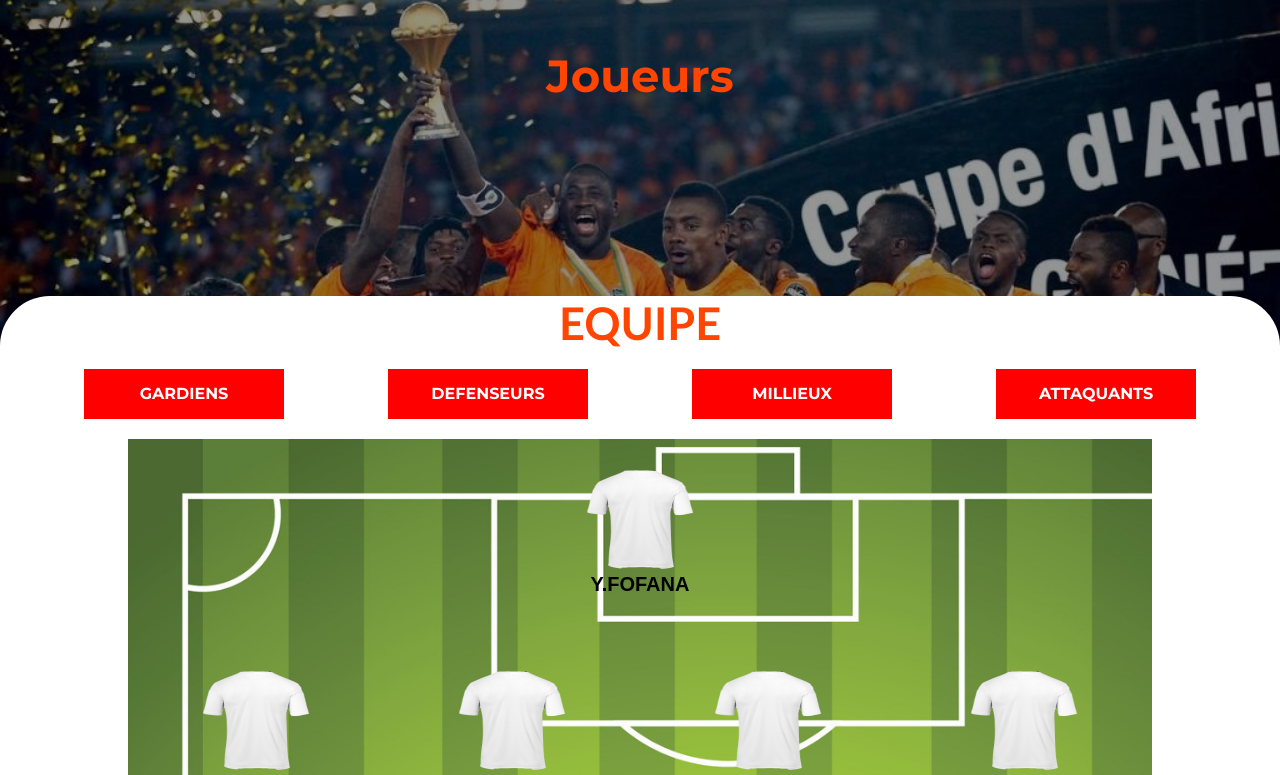
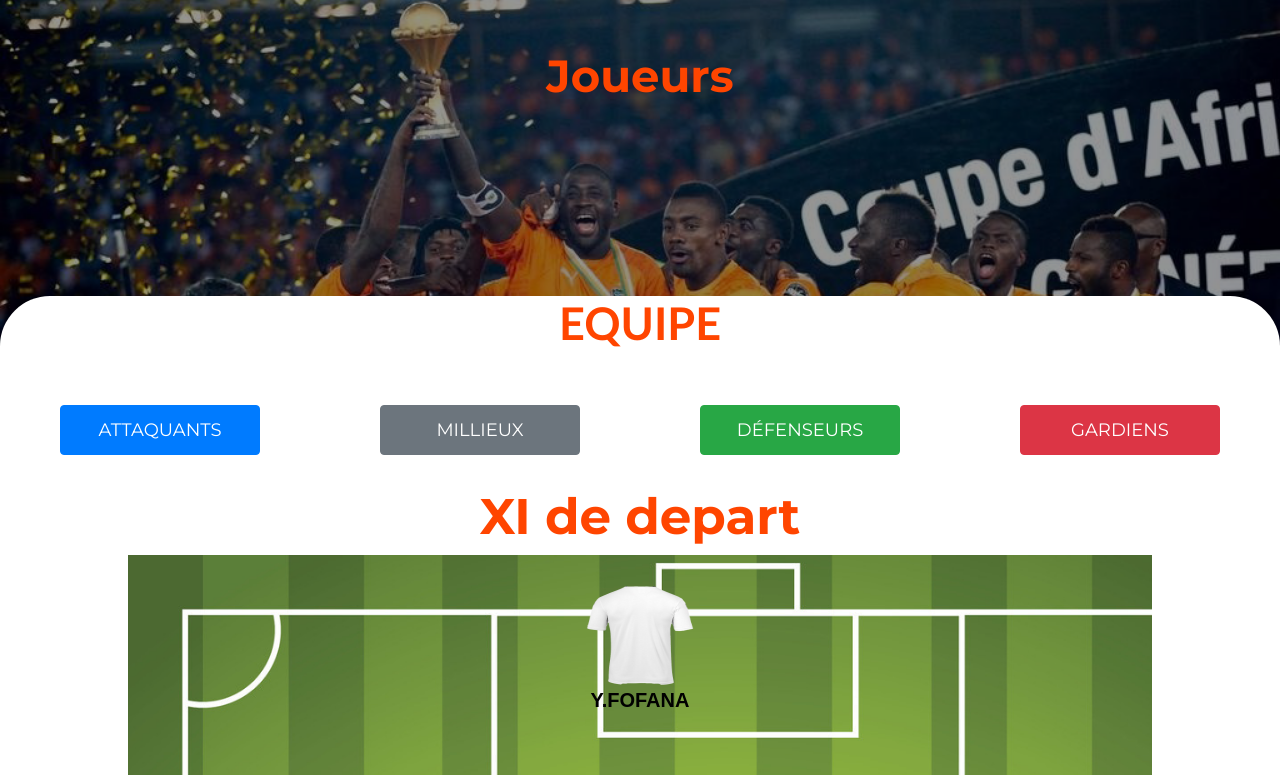
Before and after one commit to Fatimadiab1/ProjetEl-phant, a PHP site: page /joueurs-accueil.php in a window 1280 px wide. Shown: the part 142-917 px from the top of the page. Run offline with PHP 8.4, Linux system fonts and the light colour scheme; some libraries are stand-ins or nearby versions.

Commit message:
modification de la page joueurs

```diff
--- a/Projet-elephants/joueurs-accueil.php
+++ b/Projet-elephants/joueurs-accueil.php
@@ -63,6 +63,42 @@
     a:hover{
         color: white;
     }
+
+    .btn {
+    transition: transform 0.2s; /* Animation lors du hover */
+}
+
+.btn:hover {
+    transform: scale(1.1); /* Agrandissement au survol */
+}
+
+
+.grid-container {
+            display: grid;
+            grid-template-columns: repeat(2, 1fr); /* 2 colonnes pour les petits écrans */
+            gap: 50px;
+        }
+
+        @media (min-width: 768px) {
+            .grid-container {
+                grid-template-columns: repeat(3, 1fr); /* 3 colonnes pour les écrans moyens */
+            }
+        }
+
+        @media (min-width: 992px) {
+            .grid-container {
+                grid-template-columns: repeat(4, 1fr); /* 4 colonnes pour les grands écrans */
+            }
+        }
+
+        .grid-container a {
+          text-decoration: none;
+          color: orangered;
+        }
+        .grid-container a:hover{
+          color: gray;
+
+        }
   </style>
 </head>
 <body>
@@ -74,13 +110,81 @@
 
 
 
-  <div  class="buttom" style="display: flex; justify-content: space-evenly; ">
+  <div class="containerr mt-5">
+    <div class="text-center mb-4 d-flex flex-wrap justify-content-around" style="width: 100%;">
+      <button class="btn btn-primary m-2" data-toggle="collapse" data-target="#section1" style="font-size: 18px;">ATTAQUANTS</button>
+      <button class="btn btn-secondary m-2" data-toggle="collapse" data-target="#section2" style="font-size: 18px;">MILLIEUX</button>
+      <button class="btn btn-success m-2" data-toggle="collapse" data-target="#section3" style="font-size: 18px;">DÉFENSEURS</button>
+      <button class="btn btn-danger m-2" data-toggle="collapse" data-target="#section4" style="font-size: 18px;">GARDIENS</button>
+  </div>
 
-    <button><b>GARDIENS</b></button>
-    <button><b>DEFENSEURS</b></button>
-    <button><b>MILLIEUX</b></button>
-    <button><b>ATTAQUANTS</b></button>
+
+
+
+    <div class="containerr mt-3">
+      <div class="grid-container">
+          <div id="section1" class="collapse">
+              <div class="card card-body mb-3">
+                  <ul class="list-unstyled text-center" style="color: orangered;">
+                      <li><a href="#">S.HALLER</a></li>
+                      <li><a href="#">J.KRASSO</a></li>
+                      <li><a href="#">S.ADINGRA</a></li>
+                      <li><a href="#">J.BOGA</a></li>
+                      <li><a href="#">J.BAMBA</a></li>
+                      <li><a href="#">N.PEPE</a></li>
+                      <li><a href="#">K.KONATE</a></li>
+                      <li><a href="details-max.php">M.GRADEL</a></li>
+                      <li><a href="#">O.DIAKITE</a></li>
+                      <li><a href="#">K.CHRISTAN</a></li>
+                  </ul>
+              </div>
+          </div>
+
+          <div id="section2" class="collapse">
+              <div class="card card-body mb-3">
+                  <ul class="list-unstyled text-center" style="color: orangered;">
+                      <li><a href="details-seko.php">S.FOFANA</a></li>
+                      <li><a href="#">J.SERI</a></li>
+                      <li><a href="#">I.DOUMBIA</a></li>
+                      <li><a href="#">I.SANGARE</a></li>
+                      <li><a href="#">F.KESSIE</a></li>
+                      <li><a href="#">L.AMANI</a></li>
+                  </ul>
+              </div>
+          </div>
+
+          <div id="section3" class="collapse">
+              <div class="card card-body mb-3">
+                  <ul class="list-unstyled text-center " style="color: orangered;">
+                      <li><a href="#">E.N'DICKA</a></li>
+                      <li><a href="#">W.BOLLY</a></li>
+                      <li><a href="#">O.KOSSONOU</a></li>
+                      <li><a href="#">O.DIOMANDE</a></li>
+                      <li><a href="#">W.SINGO</a></li>
+                      <li><a href="#">S.AURIER</a></li>
+                      <li><a href="#">G.KONAN</a></li>
+                      <li><a href="#">I.DIALLO</a></li>
+                  </ul>
+              </div>
+          </div>
+
+          <div id="section4" class="collapse">
+              <div class="card card-body mb-3">
+                <ul class="list-unstyled text-center " >
+                  <li><a href="#">Y.FOFANA</a></li>
+                  <li><a href="#">s.ALI</a></li>
+                  <li><a href="#">C.FOLLY</a></li>
+
+              </ul>
+              </div>
+          </div>
+      </div>
   </div>
+
+</div>
+
+
+<h2 style="font-size: 50px; font-weight:bold; color:orangered; text-align:center">XI de depart</h1>
 
   <div class="terrain">
    <!-- /* partie gardien */ -->
```
